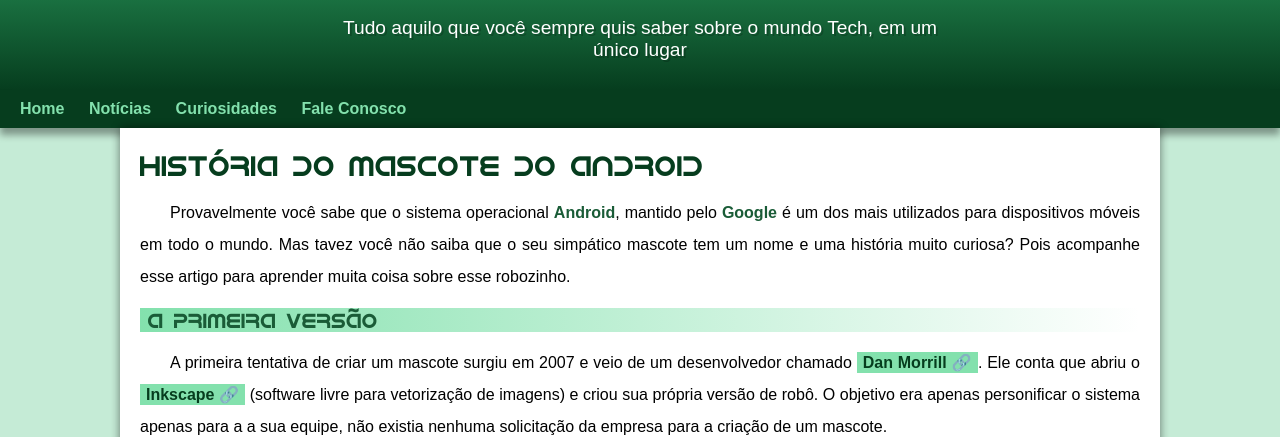
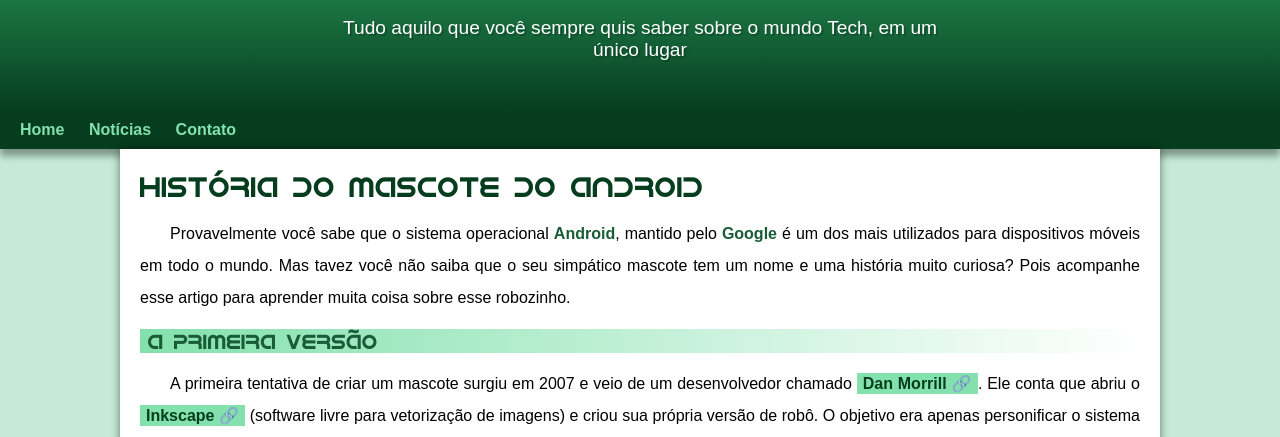
Before and after one commit to MarcelusDuarte/projeto-android, a plain HTML site: page index.html in a window 1280 px wide. Shown: the part 100-537 px from the top of the page. Drawn offline with Linux system fonts and the light colour scheme.

Commit message:
problema de padding corrigido

```diff
--- a/estilos/style.css
+++ b/estilos/style.css
@@ -68,7 +68,7 @@
     padding-right: 10px;
     padding-left: 10px;
     margin: auto;
-    margin-bottom: 20px;
+    padding-bottom: 50px; /* alterado de margin para padding para resolver problema de responsividade em celulares de tela pequena */
     color: white;
     text-shadow: 2px 2px 0px rgba(0, 0, 0, 0.195);
 }
--- a/index.html
+++ b/index.html
@@ -16,8 +16,8 @@
     <nav><!-- Pelo planejamento, a navegação fica fora do header -->
         <a href="#">Home</a>
         <a href="#">Notícias</a>
-        <a href="#">Curiosidades</a>
-        <a href="#">Fale Conosco</a>
+        <a href="#">Contato</a>
+
     </nav>
     <main><!-- Importante manter o código sempre arrumado -->
         <h1>História do Mascote do Android</h1>
```
